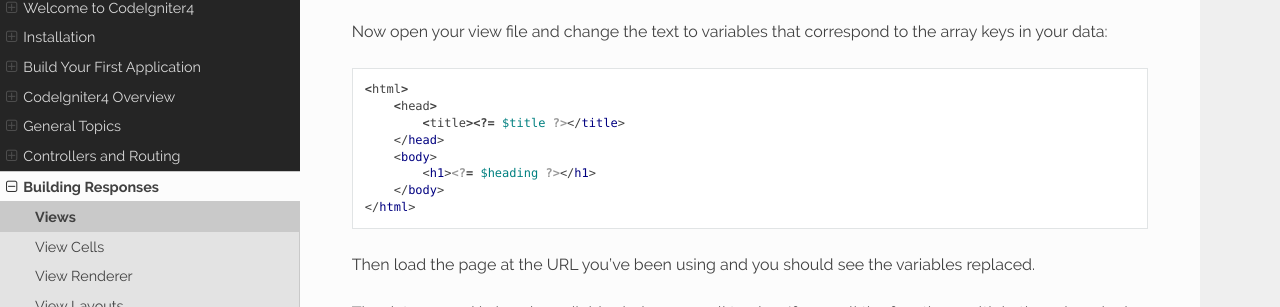
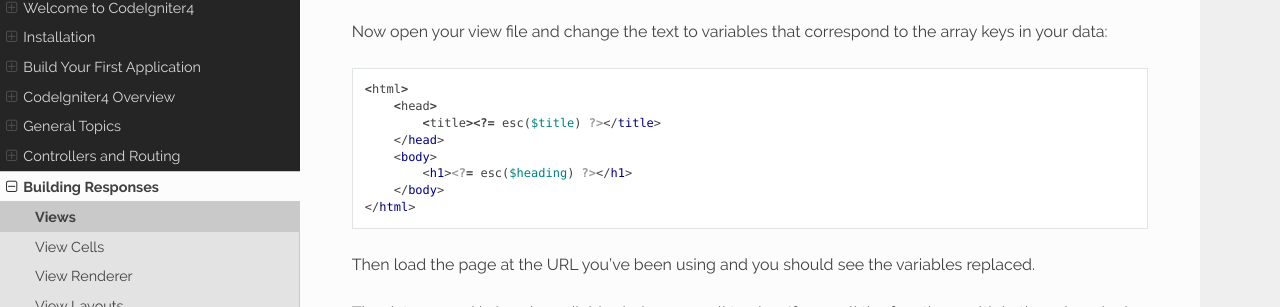
Before and after one commit to NEKOGET/ci4_user_guide_src, a Sphinx documentation site: the page built from source/outgoing/views.rst, in a window 1280 px wide and 1400 px high, scrolled down 3894 px. Shown: the part 144-451 px from the top of the window. Built offline with Sphinx 7.4.7 and the Read the Docs theme 2.0.0, drawn with Linux system fonts in a browser that asks for light colours.

Commit message:
docs: add esc() to views
It is not good practice to show variables without escaping

```diff
--- a/source/outgoing/views.rst
+++ b/source/outgoing/views.rst
@@ -163,10 +163,10 @@ Now open your view file and change the text to variables that correspond to the
 
     <html>
         <head>
-            <title><?= $title ?></title>
+            <title><?= esc($title) ?></title>
         </head>
         <body>
-            <h1><?= $heading ?></h1>
+            <h1><?= esc($heading) ?></h1>
         </body>
     </html>
 
@@ -220,17 +220,17 @@ Now open your view file and create a loop::
 
     <html>
     <head>
-        <title><?= $title ?></title>
+        <title><?= esc($title) ?></title>
     </head>
     <body>
-        <h1><?= $heading ?></h1>
+        <h1><?= esc($heading) ?></h1>
 
         <h3>My Todo List</h3>
 
         <ul>
         <?php foreach ($todo_list as $item):?>
 
-            <li><?= $item ?></li>
+            <li><?= esc($item) ?></li>
 
         <?php endforeach;?>
         </ul>
```
